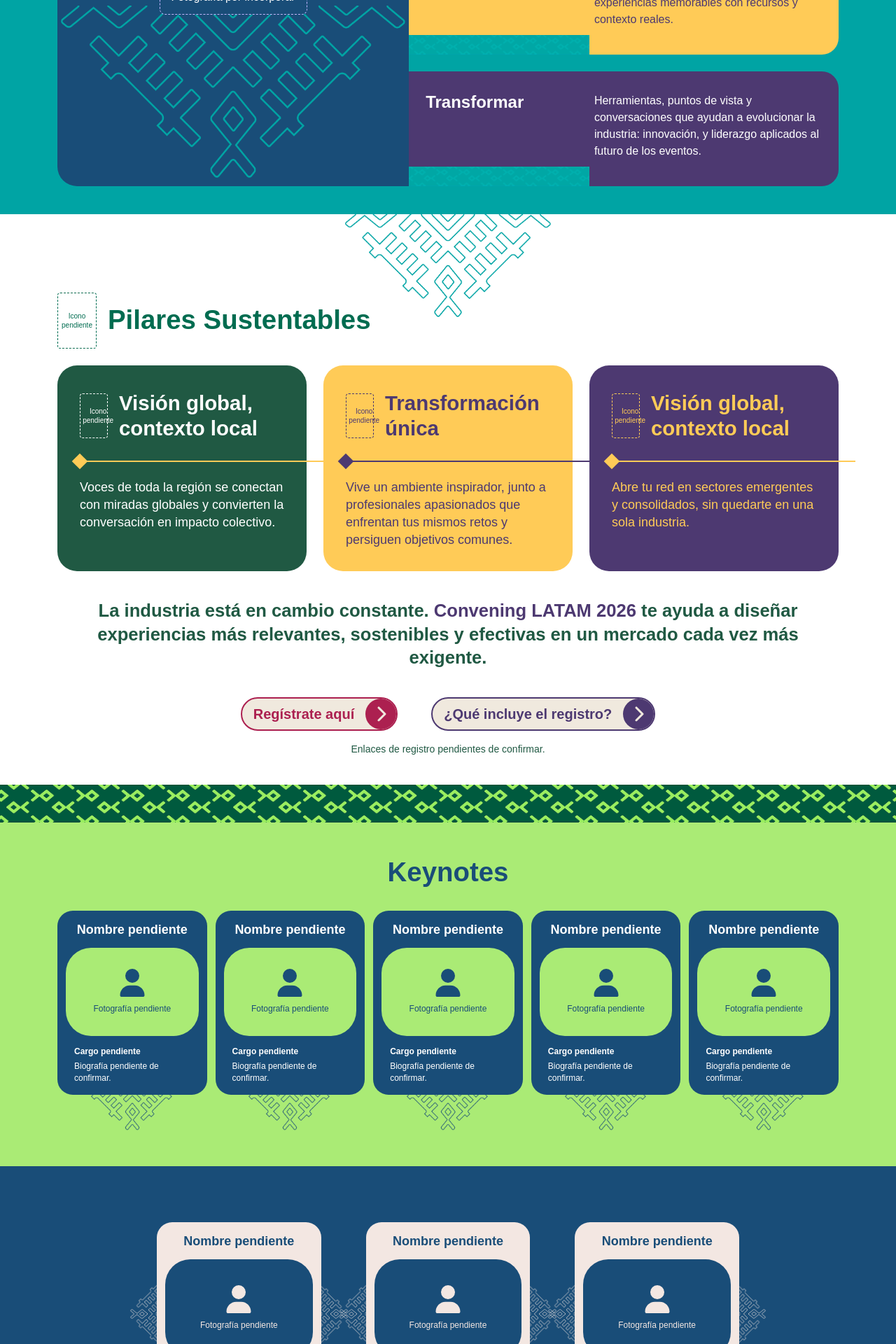
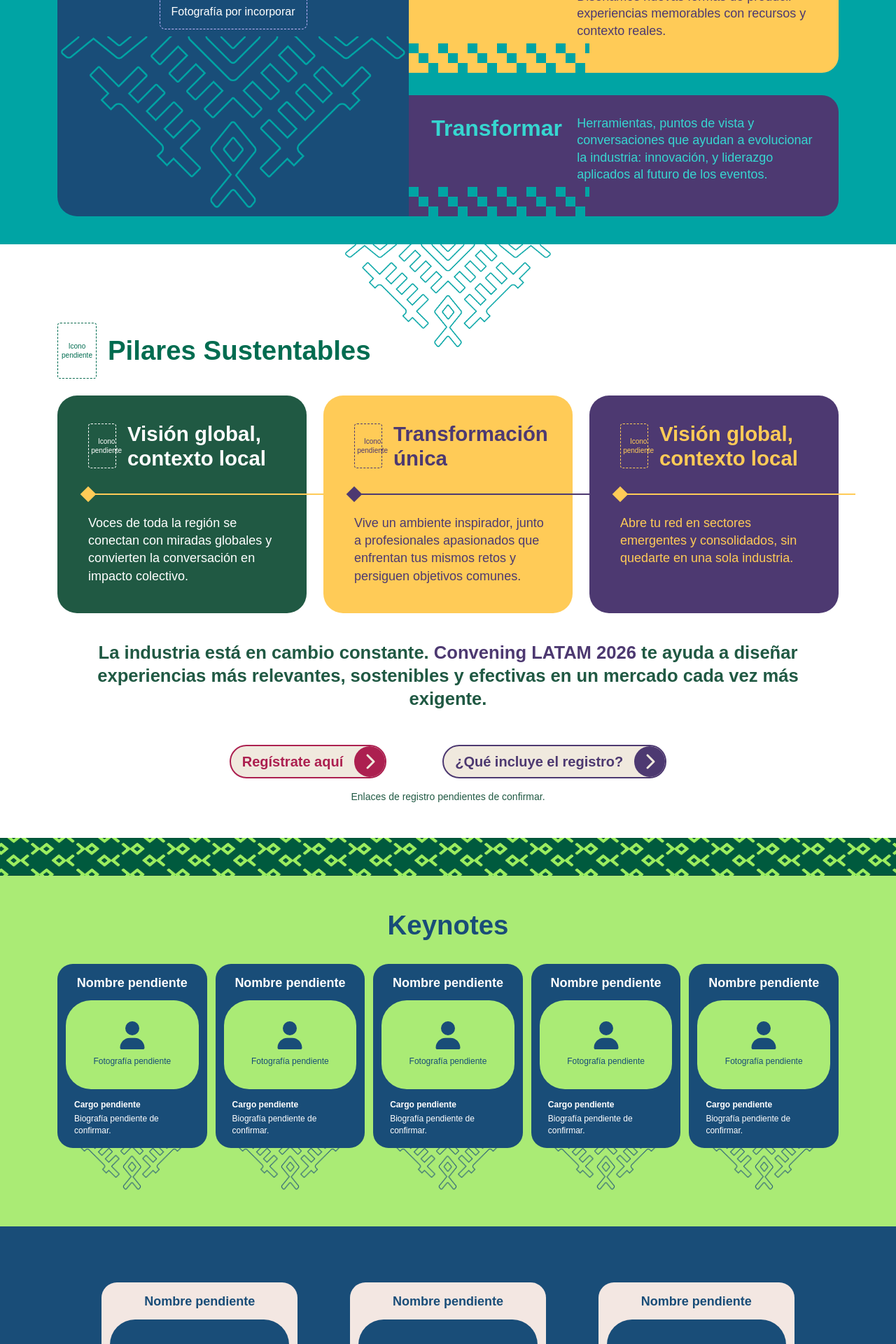
Before and after one commit to axel-rosas/convening-latam-27, a React (Vite) app: page / in a window 1280 px wide. Shown: the part 2220-4140 px from the top of the page at 70% size. Built offline with nearby package versions, Linux system fonts and the light colour scheme; a web font is replaced by a local one.

Commit message:
style: refine pillars speakers and agenda layouts

```diff
--- a/src/components/Agenda/Agenda.module.css
+++ b/src/components/Agenda/Agenda.module.css
@@ -217,8 +217,34 @@
   }
 
   .scheduleRow {
-    grid-template-columns: minmax(0, 1fr) minmax(0, 1fr);
+    grid-template-columns: 7.5rem minmax(0, 1fr);
     gap: 0.75rem;
     min-height: 2rem;
   }
 }
+
+@media (min-width: 1200px) {
+  .brand {
+    width: min(100%, 360px);
+  }
+
+  .date,
+  .subtitle,
+  .activityGroup h4 {
+    font-size: 2rem;
+  }
+
+  .scheduleRow {
+    grid-template-columns: 8.25rem minmax(0, 1fr);
+    column-gap: 2rem;
+    font-size: 1.125rem;
+  }
+
+  .scheduleList {
+    gap: 4rem;
+  }
+
+  .featuredList {
+    font-size: 1.125rem;
+  }
+}
--- a/src/components/EducationalPillars/EducationalPillars.module.css
+++ b/src/components/EducationalPillars/EducationalPillars.module.css
@@ -73,8 +73,11 @@
   bottom: 0;
   left: 0;
   width: 42%;
-  height: 28px;
-  background: url("../../assets/images/decorative/divider-1.png") repeat-x left bottom / auto 28px;
+  height: 42px;
+  background:
+    repeating-linear-gradient(to right, #00a4a4 0 14px, transparent 14px 42px) 0 0 / 100% 14px no-repeat,
+    repeating-linear-gradient(to right, transparent 0 14px, #00a4a4 14px 28px, transparent 28px 42px) 0 14px / 100% 14px no-repeat,
+    repeating-linear-gradient(to right, transparent 0 28px, #00a4a4 28px 42px) 0 28px / 100% 14px no-repeat;
   content: "";
   pointer-events: none;
 }
@@ -87,7 +90,7 @@
 
 .pillar p {
   margin: 0;
-  padding-bottom: 0.5rem;
+  padding-bottom: 1.25rem;
   line-height: 1.5;
 }
 
@@ -101,7 +104,7 @@
 
 .transform {
   background: #4d3971;
-  color: #fff;
+  color: #37d6d0;
 }
 
 @media (min-width: 768px) {
@@ -128,8 +131,27 @@
 
 @media (min-width: 992px) {
   .pillar {
-    grid-template-columns: 0.8fr 1.2fr;
+    grid-template-columns: minmax(0, 0.7fr) minmax(0, 1.3fr);
     align-items: start;
     gap: 1.5rem;
   }
 }
+
+@media (min-width: 1200px) {
+  .pillar {
+    padding: 1.75rem 2rem;
+  }
+
+  .pillar h3 {
+    font-size: 2rem;
+  }
+
+  .pillar p {
+    font-size: 1.125rem;
+    line-height: 1.35;
+  }
+
+  .pillars {
+    gap: 2rem;
+  }
+}
--- a/src/components/SpeakerCard/SpeakerCard.module.css
+++ b/src/components/SpeakerCard/SpeakerCard.module.css
@@ -12,7 +12,7 @@
   --card-text: #fff;
   --portrait-background: #aaeb75;
   --pattern-color: #194d78;
-  padding-bottom: 54px;
+  padding-bottom: 64px;
 }
 
 .light {
@@ -28,31 +28,32 @@
   z-index: -1;
   background: var(--pattern-color);
   mask: url("../../assets/images/decorative/pattern-purple.png") no-repeat center / contain;
+  filter: drop-shadow(1px 0 var(--pattern-color)) drop-shadow(-1px 0 var(--pattern-color)) drop-shadow(0 1px var(--pattern-color));
   content: "";
   pointer-events: none;
 }
 
 .dark::before {
   bottom: 0;
-  left: 10%;
-  width: 80%;
-  height: 80px;
+  left: 4%;
+  width: 92%;
+  height: 100px;
 }
 
 .light::before,
 .light::after {
   top: 50%;
-  width: 100px;
-  height: 52px;
+  width: 120px;
+  height: 62px;
 }
 
 .light::before {
-  left: -64px;
+  left: -76px;
   transform: translateY(-50%) rotate(90deg);
 }
 
 .light::after {
-  right: -64px;
+  right: -76px;
   transform: translateY(-50%) rotate(-90deg);
 }
 
--- a/src/components/Speakers/Speakers.module.css
+++ b/src/components/Speakers/Speakers.module.css
@@ -81,9 +81,9 @@
   }
 
   .light .grid {
-    max-width: 880px;
+    max-width: 1040px;
     margin-inline: auto;
-    gap: 4rem;
+    gap: 4.5rem;
   }
 
   .block {
--- a/src/components/SustainabilityPillars/SustainabilityPillars.module.css
+++ b/src/components/SustainabilityPillars/SustainabilityPillars.module.css
@@ -122,7 +122,8 @@
 }
 
 .statement {
-  margin: 2rem 0;
+  max-width: 1240px;
+  margin: 2rem auto;
   font-size: clamp(1.2rem, 2vw, 1.75rem);
   font-weight: 700;
   line-height: 1.3;
@@ -252,7 +253,7 @@
   }
 
   .statement {
-    margin-block: 2.5rem;
+    margin-block: 2.5rem 3rem;
   }
 
   .action {
@@ -260,3 +261,22 @@
     font-size: 1.25rem;
   }
 }
+
+@media (min-width: 1200px) {
+  .card {
+    padding: 2rem 2.75rem 2.5rem;
+  }
+
+  .rule {
+    width: calc(100% + 4.25rem);
+    margin-block: 1.75rem;
+  }
+
+  .actions {
+    column-gap: 5rem;
+  }
+
+  .content {
+    padding-bottom: 3rem;
+  }
+}
```
